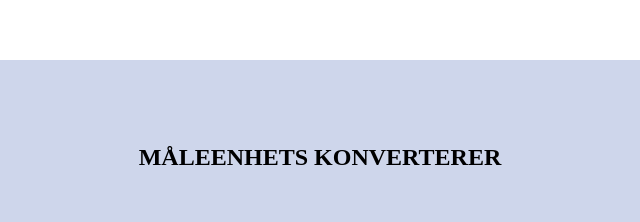
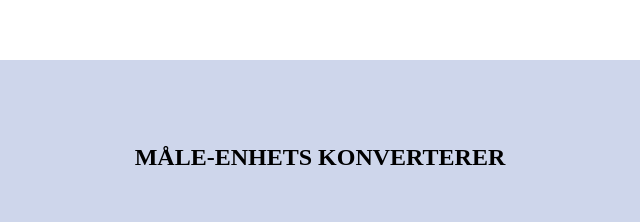
Before and after one commit to Tanjakidoy/U16-HTML-Form-Unit-Converter-Kodeloftet, a website: page index.html in a window 1280 px wide. Shown: the part 109-331 px from the top of the page, 320-960 px from the left. Drawn offline with Linux system fonts and the light colour scheme.

Commit message:
added  a - to måleenheter

```diff
--- a/index.html
+++ b/index.html
@@ -13,7 +13,7 @@
      <main>
 
       <section class="section_1">
-        <h2>MÅLEENHETS KONVERTERER</h2><br>
+        <h2>MÅLE-ENHETS KONVERTERER</h2><br>
         <p>Dette er en enkel måleenhets konverterer som gir oss praktisk erfaring med å kombinere HTML, CSS, og JavaScript.</p>
 
   <H1></H1>
```
